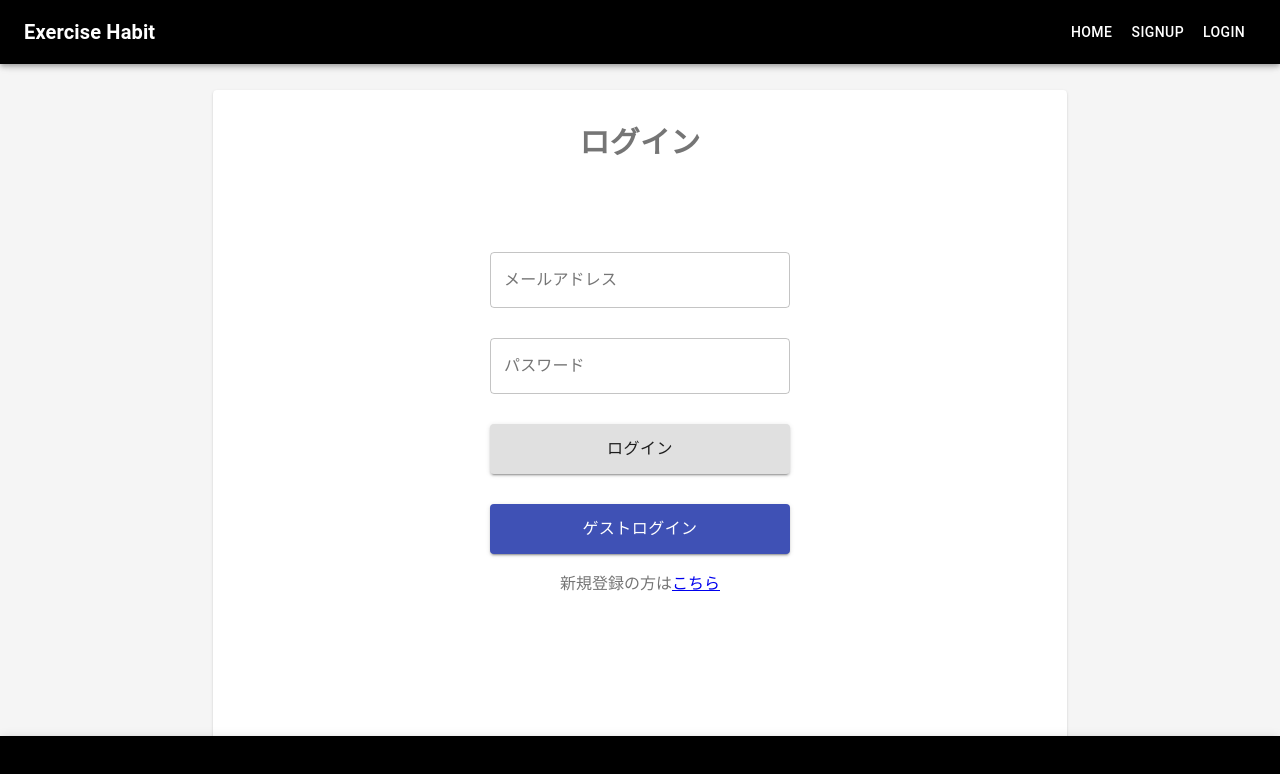
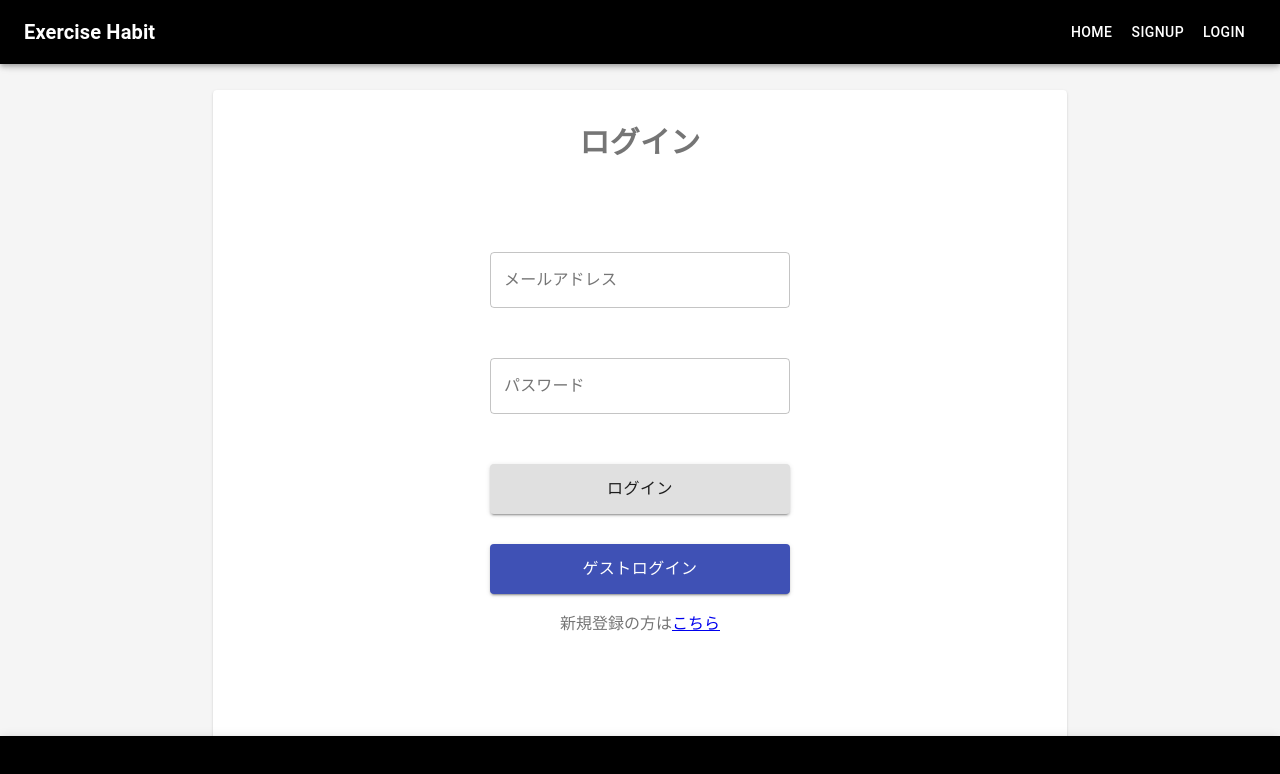
Before and after one commit to hideki1104/exercise_habit_front, a React (Create React App) app: page /sign_in in a window 1280 px wide. Shown: the top 774 px of the page. Built offline with nearby package versions, Linux system fonts and the light colour scheme.

Commit message:
ログインAPIへの通信処理を追加

```diff
--- a/src/App.tsx
+++ b/src/App.tsx
@@ -40,7 +40,7 @@ function App() {
           <Route
             exact path={"/sign_in"}
             render={props => (
-              <Login/>
+              <Login handleLogin={handleLogin}/>
             )}
           />
           <Route
--- a/src/Components/Auth/Login.tsx
+++ b/src/Components/Auth/Login.tsx
@@ -1,8 +1,9 @@
 import React from 'react'
+import { useHistory } from 'react-router-dom';
 import { makeStyles, Theme, createStyles } from '@material-ui/core/styles';
 import Grid from '@material-ui/core/Grid';
 import { LoginForm } from './LoginForm';
-
+import { connectPost } from '../Api/ConnectApi';
 
 const useStyles = makeStyles((theme: Theme) =>
   createStyles({
@@ -14,17 +15,33 @@ const useStyles = makeStyles((theme: Theme) =>
 );
 
 interface LoginProps {
-
+  handleLogin: Function
 }
 
-export const Login: React.FC<LoginProps> = () => {
+export const Login: React.FC<LoginProps> = ({ handleLogin }) => {
+  const history = useHistory();
+  type RequestData = {
+    email: string
+    password: string
+  }
+  const connectLoginApi = async (requestData: RequestData) => {
+    const responseData = await connectPost("http://localhost:3000/api/v1/user/auth/sign_in", requestData);
+
+    if (!responseData.isSuccess) {
+      // エラー処理
+      return
+    }
+
+    handleLogin(responseData.data.name, responseData.headers)
+    history.push(`/user/${responseData.data.id}`);
+  }
   const classes = useStyles();
 
   return (
     <div className={classes.main}>
       <Grid container alignItems="center" justify="center">
         <Grid item xs={8}>
-          <LoginForm/>
+          <LoginForm connectLoginApi={connectLoginApi}/>
         </Grid>
       </Grid>
     </div>
--- a/src/Components/Auth/LoginForm.tsx
+++ b/src/Components/Auth/LoginForm.tsx
@@ -1,5 +1,6 @@
 import React from 'react'
 import { Link } from 'react-router-dom';
+import { useForm, SubmitHandler } from "react-hook-form";
 import { makeStyles, Theme, createStyles } from '@material-ui/core/styles';
 import Card from '@material-ui/core/Card';
 import CardContent from '@material-ui/core/CardContent';
@@ -32,18 +33,35 @@ const useStyles = makeStyles((theme: Theme) =>
       height: 50,
       marginTop: 30,
     },
+
     repletion: {
       color: "rgba(0, 0, 0, 0.54)",
+    },
+
+    errorMessage: {
+      height: 10,
+      color: "red",
+      fontSize: 12,
     },
   }),
 );
 
 interface LoginFormProps {
-
+  connectLoginApi: Function
 }
 
-export const LoginForm: React.FC<LoginFormProps> = () => {
+export const LoginForm: React.FC<LoginFormProps> = ({ connectLoginApi }) => {
+  type LoginData = {
+    email: string
+    password: string
+  }
+
+  const { register, handleSubmit, formState: { errors }, reset } = useForm<LoginData>()
   const classes = useStyles();
+
+  const handleOnSubmit: SubmitHandler<LoginData> = (requestData: LoginData): void => {
+    connectLoginApi(requestData);
+  }
 
   return (
     <Card className={classes.root}>
@@ -51,10 +69,22 @@ export const LoginForm: React.FC<LoginFormProps> = () => {
         ログイン
       </Typography>
       <CardContent>
-        <form className={classes.root} noValidate autoComplete="off">
-          <TextField className={classes.authForm} id="email" label="メールアドレス" variant="outlined" /><br/>
-          <TextField className={classes.authForm} id="password" label="パスワード" variant="outlined" /><br/>
-          <Button className={classes.authButton} id="login_button" variant="contained">ログイン</Button><br/>
+        <form className={classes.root} onSubmit={handleSubmit(handleOnSubmit)}>
+          <TextField className={classes.authForm} id="email" label="メールアドレス" variant="outlined" type="email" {...register("email", { required: true,
+          pattern: {
+          value: /\S+@\S+\.\S+/,
+          message: "メールアドレスの形式が違います" }})}/><br/>
+          <span className={classes.errorMessage}>
+            {errors.email && errors.email.type === "required" && "メールアドレスを入力してください"}
+            {errors.email && errors.email.type === "pattern" && "メールアドレスの形式が違います"}
+          </span><br/>
+
+          <TextField className={classes.authForm} id="password" label="パスワード" variant="outlined" type="password" {...register("password", { required: true, minLength: 6 })}/><br/>
+          <span className={classes.errorMessage}>
+            {errors.password && errors.password.type === "required" && "パスワードを入力してください"}
+            {errors.password && errors.password.type === "minLength" && "パスワードは6文字以上で入力してください"}
+          </span><br/>
+          <Button className={classes.authButton} id="login_button" variant="contained" type="submit">ログイン</Button><br/>
           <Button className={classes.authButton} id="guest_login_button" variant="contained" color="primary">ゲストログイン</Button>
           <p className={classes.repletion}>新規登録の方は<Link to="/sign_up">こちら</Link></p>
         </form>
--- a/src/Components/Auth/Registration.tsx
+++ b/src/Components/Auth/Registration.tsx
@@ -21,15 +21,15 @@ interface RegistrationProps {
 
 export const Registration: React.FC<RegistrationProps> = ({ handleLogin }) => {
   const [errorMessage, setErrorMessage] = useState<string>("");
+  const history = useHistory();
   const classes = useStyles();
+
   type RequestData = {
     name: string,
     email: string,
     password: string,
     password_confirmation: string,
   }
-
-  const history = useHistory();
 
   const connectRegistrationApi = async (requestData: RequestData) => {
     const responseData = await connectPost("http://localhost:3000/api/v1/user/auth", requestData);
@@ -45,7 +45,7 @@ export const Registration: React.FC<RegistrationProps> = ({ handleLogin }) => {
     handleLogin(responseData.data.name, responseData.headers)
 
     // サインイン後の画面へ遷移
-    history.push('/user/' + responseData.data.id);
+    history.push(`/user/${responseData.data.id}`);
   }
 
   return (
--- a/src/Components/Auth/RegistrationForm.tsx
+++ b/src/Components/Auth/RegistrationForm.tsx
@@ -62,8 +62,8 @@ export const RegistrationForm: React.FC<RegistrationFormProps> = ({ connectRegis
 
   const { register, handleSubmit, formState: { errors }, reset } = useForm<RegistrationData>()
 
-  const handleOnSubmit: SubmitHandler<RegistrationData> = (data): void => {
-    connectRegistrationApi(data)
+  const handleOnSubmit: SubmitHandler<RegistrationData> = (requestData: RegistrationData): void => {
+    connectRegistrationApi(requestData)
   }
 
   return (
```
